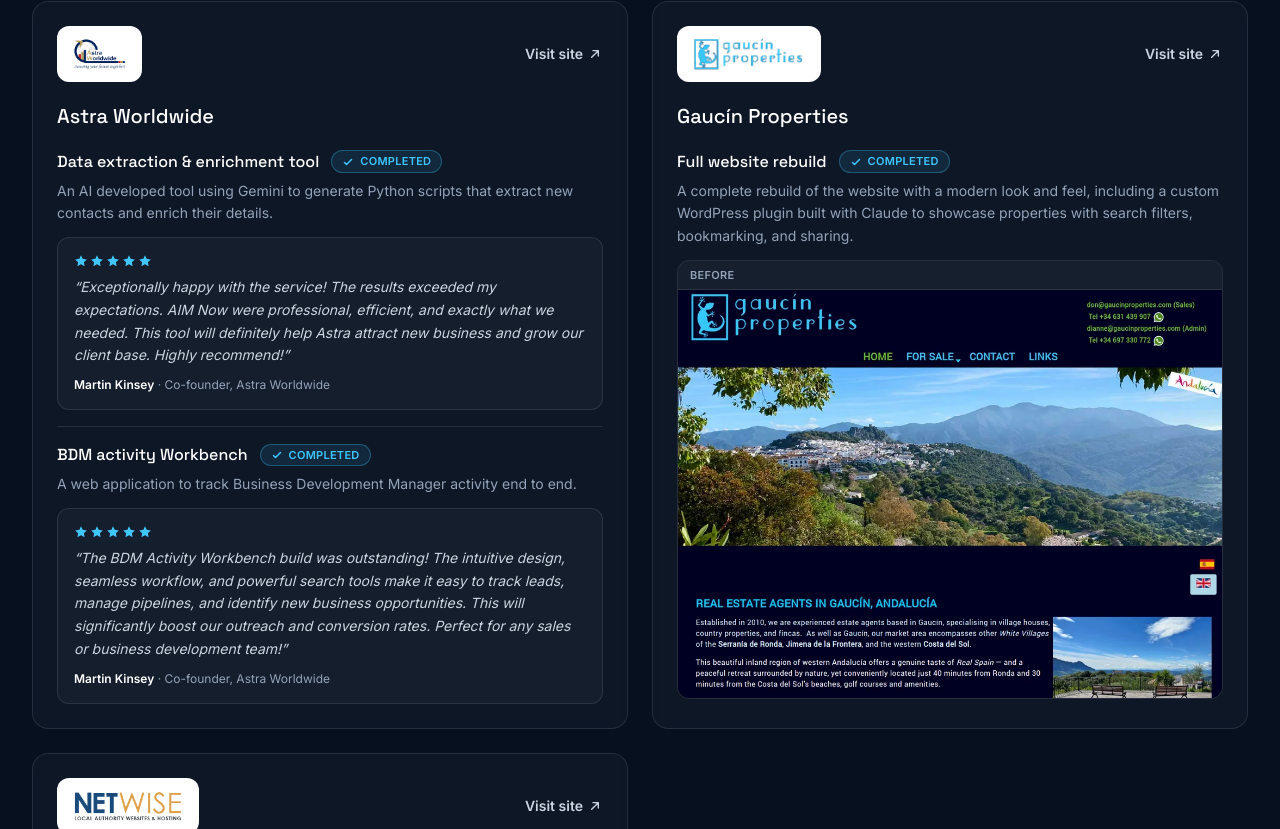
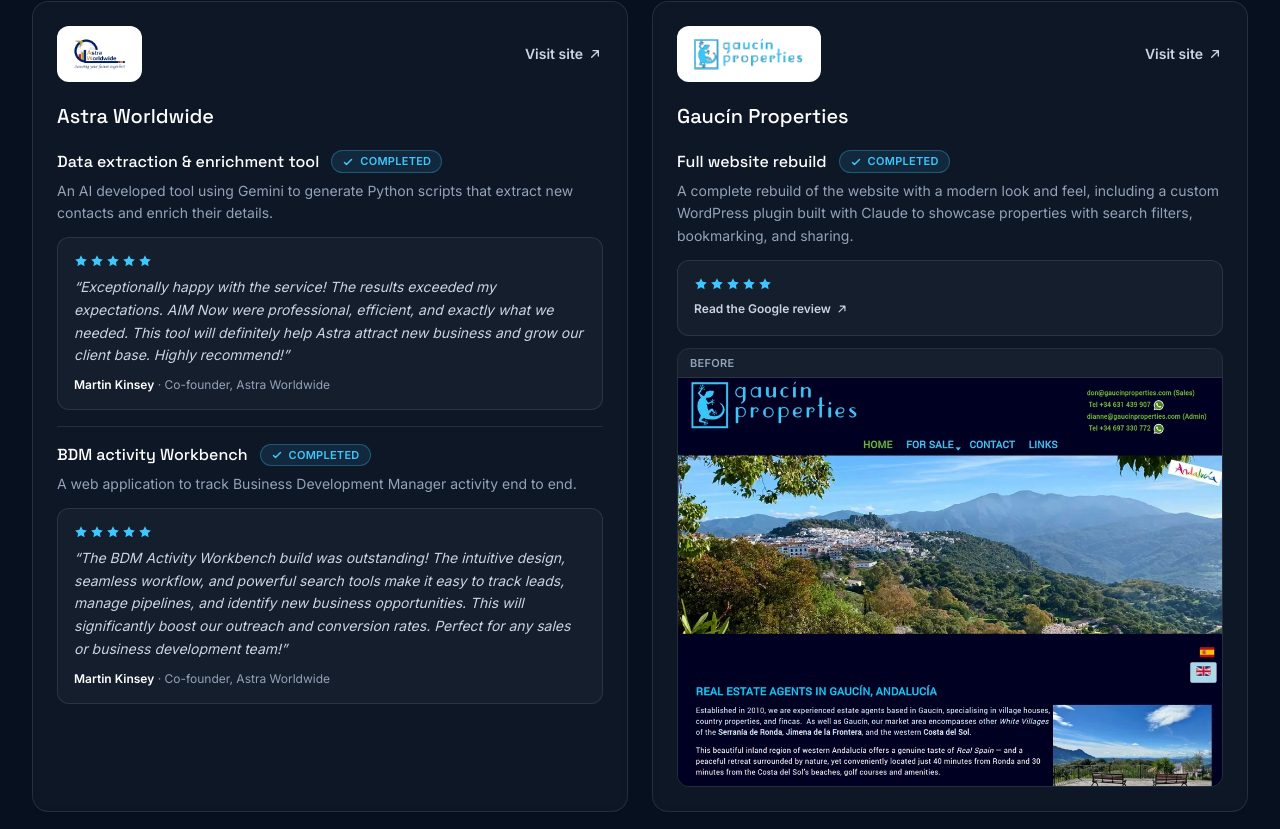
Before and after one commit to darrentang-ai/aimnow, a React (Vite) app: page / in a window 1280 px wide. Shown: the part 3791-4620 px from the top of the page. Built offline with nearby package versions, Linux system fonts and the light colour scheme.

Commit message:
Add Google review rating to Gaucín Properties project
Make a review's quote and author optional so a project can show a rating
plus a link out instead of a written testimonial, and move the review
block above any screenshot so the rating isn't buried below a tall image.

```diff
--- a/src/components/Projects.jsx
+++ b/src/components/Projects.jsx
@@ -44,6 +44,12 @@ const companies = [
         title: 'Full website rebuild',
         desc: 'A complete rebuild of the website with a modern look and feel, including a custom WordPress plugin built with Claude to showcase properties with search filters, bookmarking, and sharing.',
         image: { src: '/projects/gaucin-current.webp', label: 'Before' },
+        // Rating plus a link out, rather than a written testimonial — quote and
+        // author are optional, so only the stars and the link render.
+        review: {
+          rating: 5,
+          href: 'https://maps.app.goo.gl/ZotHBNWRR9DGB56e8',
+        },
       },
     ],
   },
@@ -168,6 +174,33 @@ export default function Projects() {
                         <StatusTag status={p.status} />
                       </div>
                       <p className="mt-1.5 text-sm leading-relaxed text-slate-400">{p.desc}</p>
+                      {/* Review sits above any screenshot so the rating isn't
+                          buried below a tall image. */}
+                      {p.review && (
+                        <figure className="mt-3 rounded-xl border border-white/10 bg-white/[0.03] p-4">
+                          <Stars n={p.review.rating} />
+                          {p.review.quote && <Quote text={p.review.quote} />}
+                          {p.review.author && (
+                            <figcaption className="mt-2.5 text-xs font-semibold text-white">
+                              {p.review.author}
+                              <span className="font-normal text-slate-400"> · {p.review.role}</span>
+                            </figcaption>
+                          )}
+                          {p.review.href && (
+                            <a
+                              href={p.review.href}
+                              target="_blank"
+                              rel="noopener noreferrer"
+                              className="mt-2.5 inline-flex items-center gap-1 text-xs font-semibold text-slate-300 transition-colors hover:text-cyan-glow"
+                            >
+                              Read the Google review
+                              <svg viewBox="0 0 24 24" className="h-3.5 w-3.5" fill="none">
+                                <path d="M7 17 17 7M9 7h8v8" stroke="currentColor" strokeWidth="2" strokeLinecap="round" strokeLinejoin="round" />
+                              </svg>
+                            </a>
+                          )}
+                        </figure>
+                      )}
                       {p.image && (
                         <figure className="mt-3 overflow-hidden rounded-xl border border-white/10">
                           <figcaption className="border-b border-white/10 bg-white/[0.03] px-3 py-1.5 text-[11px] font-semibold uppercase tracking-wide text-slate-400">
@@ -179,16 +212,6 @@ export default function Projects() {
                             className="block w-full"
                             loading="lazy"
                           />
-                        </figure>
-                      )}
-                      {p.review && (
-                        <figure className="mt-3 rounded-xl border border-white/10 bg-white/[0.03] p-4">
-                          <Stars n={p.review.rating} />
-                          <Quote text={p.review.quote} />
-                          <figcaption className="mt-2.5 text-xs font-semibold text-white">
-                            {p.review.author}
-                            <span className="font-normal text-slate-400"> · {p.review.role}</span>
-                          </figcaption>
                         </figure>
                       )}
                     </li>
```
